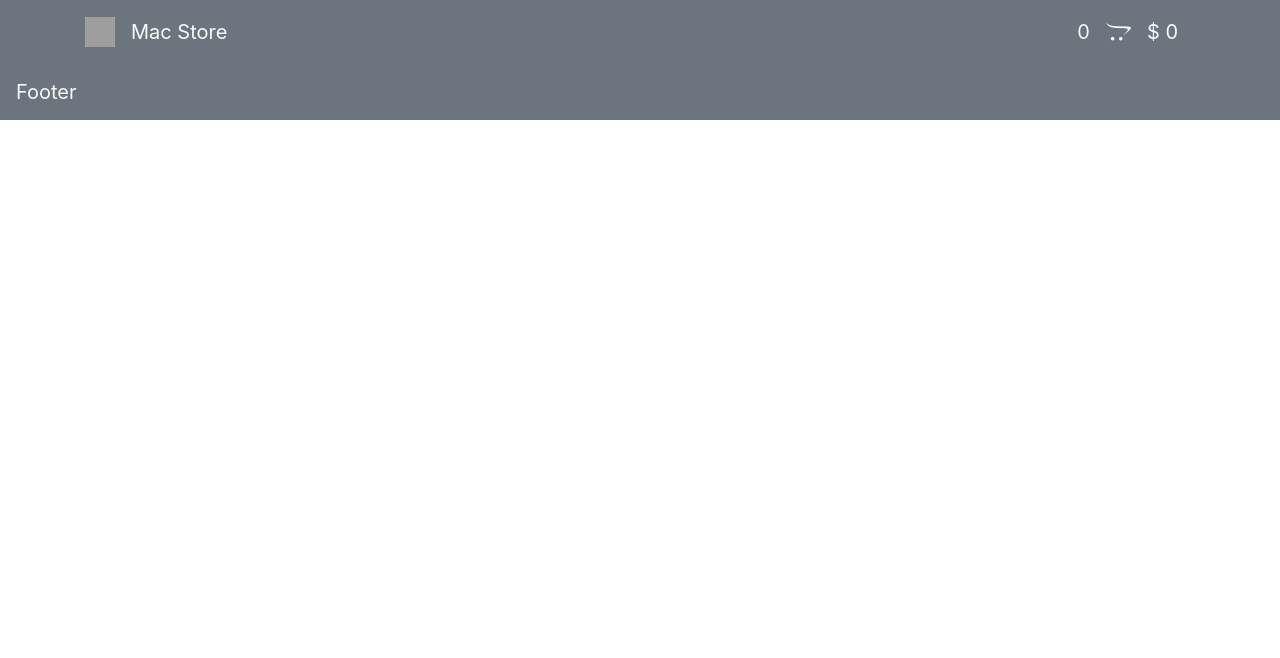
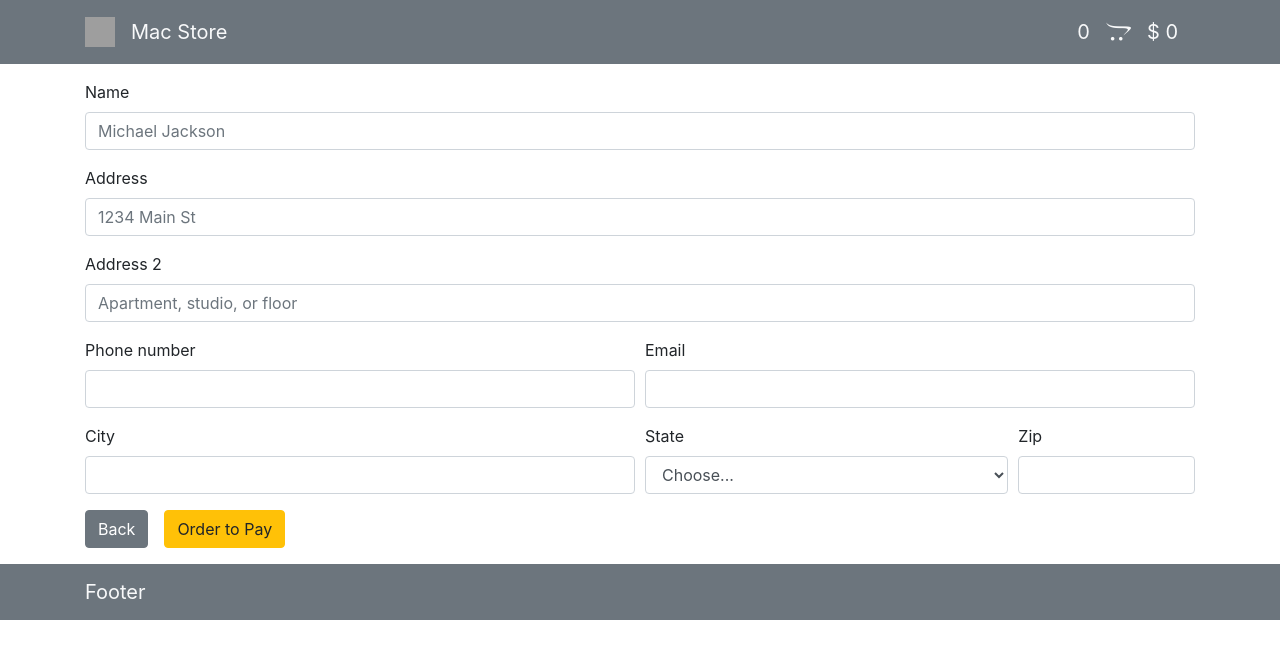
Before and after one commit to IvanSkotar/react-online-store, a React (Create React App) app: page /shiping-details in a window 1280 px wide. Shown: the top 658 px of the page. Built offline with nearby package versions, Linux system fonts and the light colour scheme; grey boxes are pictures that could not be loaded.

Commit message:
checkout

```diff
--- a/src/actions/shopActions.js
+++ b/src/actions/shopActions.js
@@ -17,3 +17,8 @@ export const removeItemFromCart = (id) => ({
   type: 'REMOVE_ITEM_FROM_CART',
   payload: id
 })
+
+export const saveShippingDetails = (info) => ({
+  type: 'SAVE_SHIPPING_DETAILS',
+  payload: info
+})
--- a/src/components/App.js
+++ b/src/components/App.js
@@ -5,6 +5,8 @@ import ItemsList from './ItemsList'
 import Cart from './Cart'
 import { BrowserRouter as Router, Switch, Route } from 'react-router-dom'
 import { connect } from 'react-redux'
+import ShipingDetails from './ShipingDetails'
+import Checkout from './Checkout'
 
 function App ({ list, itemsInCart, totalSumm }) {
   return (
@@ -25,6 +27,12 @@ function App ({ list, itemsInCart, totalSumm }) {
                 list={list}
               />
             </Route>
+            <Route path="/shiping-details">
+              <ShipingDetails/>
+            </Route>
+            <Route path="/checkout">
+              <Checkout totalSumm={totalSumm}/>
+            </Route>
           </Switch>
         </div>
         <Footer/>
--- a/src/components/Cart.js
+++ b/src/components/Cart.js
@@ -1,11 +1,14 @@
 import React from 'react'
 import CartItem from './CartItem'
+import { Link } from 'react-router-dom'
 
 function Cart ({ list, totalSumm }) {
   return (
     <div className='mt-3 mb-3'>
-      {list.map(el => <CartItem product={el}/>)}
-      <div className=''>Total: $ {totalSumm}</div>
+      {list.map(el => <CartItem key={el.id} product={el}/>)}
+      <Link to='/shiping-details'>
+        <button className='btn btn-warning ml-5'>Checkout Total: $ {totalSumm}</button>
+      </Link>
     </div>
   )
 }
--- /dev/null
+++ b/src/components/Checkout.js
@@ -0,0 +1,26 @@
+import React from 'react'
+import PaymentDetails from './PaymentDetails'
+import OrderDetails from './OrderDetails'
+import { Link } from 'react-router-dom'
+
+function Checkout ({totalSumm}) {
+  return (
+    <div className='mt-3 mb-3'>
+      <div className="row">
+        <div className='col d-inline-block mr-3'>
+          <PaymentDetails/>
+          <Link to='/shiping-details'>
+            <button className='btn btn-secondary mr-3'>Back</button>
+          </Link>
+          <button className='btn btn-warning'>Confirm and Pay</button>
+        </div>
+        <div className='col d-inline-block'>
+          ORDER DETAILS
+          <OrderDetails totalSumm={totalSumm}/>
+        </div>
+      </div>
+    </div>
+  )
+}
+
+export default Checkout
--- a/src/components/Footer.js
+++ b/src/components/Footer.js
@@ -1,11 +1,14 @@
-import React from 'react';
+import React from 'react'
 
-function Footer() {
+function Footer () {
   return (
+
     <nav className="navbar navbar-light bg-secondary">
-      <a className="navbar-brand text-light" href="#">Footer</a>
+      <div className="container">
+        <a className="navbar-brand text-light" href="#">Footer</a>
+      </div>
     </nav>
-  );
+  )
 }
 
-export default Footer;
+export default Footer
--- /dev/null
+++ b/src/components/OrderDetails.js
@@ -0,0 +1,34 @@
+import React from 'react'
+import { connect } from 'react-redux'
+import OrderItem from './OrderItem'
+
+function OrderDetails ({ list, totalSumm }) {
+
+  const shipping = list.length * 10;
+
+  return (
+    <div className='mt-3 mb-3'>
+      {list.map(el => <OrderItem key={el.id} product={el}/>)}
+      <div>
+        <div className='row'>
+          <div className='col'>Subtotal:</div>
+          <div className='col'>$ {totalSumm}</div>
+        </div>
+        <div className='row'>
+          <div className='col'>Shipping:</div>
+          <div className='col'>$ {shipping}</div>
+        </div>
+        <div className='row'>
+          <div className='col'>Total:</div>
+          <div className='col'>$ {totalSumm + shipping}</div>
+        </div>
+      </div>
+    </div>
+  )
+}
+
+const mapStateToProps = state => ({
+  list: state.shop.cart,
+})
+
+export default connect(mapStateToProps)(OrderDetails)
--- /dev/null
+++ b/src/components/OrderItem.js
@@ -0,0 +1,26 @@
+import React from 'react'
+
+function OrderItem ({ product }) {
+
+  return (
+    <div className="card mb-3">
+      <div className="row no-gutters">
+        <div className="col-md-3">
+          <img src={product.image} className="card-img p-2" alt={product.title}/>
+        </div>
+        <div className="col-md-5">
+          <div className="card-body">
+            <label className="card-title">{product.title}</label>
+          </div>
+        </div>
+        <div className="col-md-3 p-2 text-right">
+          <div>Price: $ {product.price}</div>
+          <div>Count: {product.count}</div>
+          <div>Total: $ {product.sum}</div>
+        </div>
+      </div>
+    </div>
+  )
+}
+
+export default OrderItem
--- /dev/null
+++ b/src/components/PaymentDetails.js
@@ -0,0 +1,45 @@
+import React from 'react'
+import { connect } from 'react-redux'
+
+function PaymentDetails ({ name, address, email, phone }) {
+  return (
+    <div className='mb-3'>
+      SHIPPING DETAILS
+      <div className='mb-3 mt-2'>
+        <div>{name}</div>
+        <div>{address}</div>
+        <div>{email}</div>
+        <div>{phone}</div>
+      </div>
+      PAYMENT DETAILS
+      <div className="form-group mt-2">
+        <label>Name on card</label>
+        <input className="form-control" placeholder="John Doe"/>
+      </div>
+      <div className="form-group">
+        <label>Card number</label>
+        <input type="text" className="form-control" placeholder="1111 2222 3333 4444"/>
+      </div>
+      <div className="form-group d-inline-block mr-3">
+        <label>Valid through</label>
+        <input className="form-control" placeholder="01/25"/>
+      </div>
+      <div className="form-group d-inline-block">
+        <label>CVC code</label>
+        <input type="text" className="form-control" placeholder="777"/>
+      </div>
+    </div>
+  )
+}
+
+const mapStateToProps = state => ({
+  name: state.shop.shippingDetails.name,
+  address: (() => {
+    if(state.shop.shippingDetails.address2) return state.shop.shippingDetails.address + '' + state.shop.shippingDetails.address2
+    return state.shop.shippingDetails.address
+  })(),
+  email: state.shop.shippingDetails.email,
+  phone: state.shop.shippingDetails.phone,
+})
+
+export default connect(mapStateToProps)(PaymentDetails)
--- /dev/null
+++ b/src/components/ShipingDetails.js
@@ -0,0 +1,133 @@
+import React, { useState } from 'react'
+import { Link } from 'react-router-dom'
+import { connect } from 'react-redux'
+import { saveShippingDetails } from '../actions/shopActions'
+
+function ShipingDetails ({ saveInfo }) {
+
+  const [shippingInfo, setShippingInfo] = useState({})
+  const states = ['Alaska', 'California', 'Texas', 'Washington']
+
+  const inputNameHandler = (e) => {
+    setShippingInfo({...shippingInfo, name: e.target.value});
+  }
+
+  const inputAddressHandler = (e) => {
+    setShippingInfo({...shippingInfo, address: e.target.value});
+  }
+
+  const inputAddress2Handler = (e) => {
+    setShippingInfo({...shippingInfo, address2: e.target.value});
+  }
+
+  const inputPhoneHandler = (e) => {
+    setShippingInfo({...shippingInfo, phone: e.target.value});
+  }
+
+  const inputEmailHandler = (e) => {
+    setShippingInfo({...shippingInfo, email: e.target.value});
+  }
+
+  const inputCityHandler = (e) => {
+    setShippingInfo({...shippingInfo, city: e.target.value});
+  }
+
+  const inputStateHandler = (e) => {
+    setShippingInfo({...shippingInfo, state: e.target.value});
+  }
+
+  const inputZipHandler = (e) => {
+    setShippingInfo({...shippingInfo, zip: e.target.value});
+  }
+
+  console.log(shippingInfo)
+
+  return (
+    <form className='mt-3 mb-3'>
+      <div className="form-group">
+        <label>Name</label>
+        <input
+          type="text"
+          className="form-control"
+          placeholder="Michael Jackson"
+          onChange={inputNameHandler}
+          value={shippingInfo.name}/>
+      </div>
+      <div className="form-group">
+        <label>Address</label>
+        <input
+          type="text"
+          className="form-control"
+          placeholder="1234 Main St"
+          onChange={inputAddressHandler}
+          value={shippingInfo.address}/>
+      </div>
+      <div className="form-group">
+        <label>Address 2</label>
+        <input
+          type="text"
+          className="form-control"
+          placeholder="Apartment, studio, or floor"
+          onChange={inputAddress2Handler}
+          value={shippingInfo.address2}/>
+      </div>
+      <div className="form-row">
+        <div className="form-group col-md-6">
+          <label>Phone number</label>
+          <input
+            type="text"
+            className="form-control"
+            onChange={inputPhoneHandler}
+            value={shippingInfo.phone}/>
+        </div>
+        <div className="form-group col-md-6">
+          <label>Email</label>
+          <input
+            type="text"
+            className="form-control"
+            onChange={inputEmailHandler}
+            value={shippingInfo.email}/>
+        </div>
+      </div>
+      <div className="form-row">
+        <div className="form-group col-md-6">
+          <label>City</label>
+          <input
+            type="text"
+            className="form-control"
+            onChange={inputCityHandler}
+            value={shippingInfo.city}/>
+        </div>
+        <div className="form-group col-md-4">
+          <label>State</label>
+          <select className="form-control"
+                  onChange={inputStateHandler}
+                  value={shippingInfo.state}>
+            <option defaultValue>Choose...</option>
+            {states.map(el => <option key={el}>{el}</option>)}
+          </select>
+        </div>
+        <div className="form-group col-md-2">
+          <label>Zip</label>
+          <input
+            type="text"
+            className="form-control"
+            onChange={inputZipHandler}
+            value={shippingInfo.zip}/>
+        </div>
+      </div>
+      <Link to='/cart'>
+        <button className='btn btn-secondary mr-3'>Back</button>
+      </Link>
+      <Link to='/checkout'>
+        <button type="submit" className="btn btn-warning" onClick={() => saveInfo(shippingInfo)}>Order to Pay</button>
+      </Link>
+    </form>
+  )
+}
+
+const mapDispatchToProps = dispatch => ({
+  saveInfo: (info) => dispatch(saveShippingDetails(info))
+})
+
+export default connect(null, mapDispatchToProps)(ShipingDetails)
--- a/src/reducers/shopReducers.js
+++ b/src/reducers/shopReducer.js
@@ -3,6 +3,10 @@ import { products } from '../assets/products'
 const initialState = {
   products: products,
   cart: [],
+  shippingDetails: {
+    address: '',
+    address2: ''
+  }
 }
 
 const shop = (state = initialState, action) => {
@@ -49,6 +53,12 @@ const shop = (state = initialState, action) => {
         cart: state.cart.filter(el => el.id !== action.payload)
       }
 
+    case 'SAVE_SHIPPING_DETAILS':
+      return {
+        ...state,
+        shippingDetails: {...action.payload}
+      }
+
     default:
       return state
   }
--- a/src/redux/reducer.js
+++ b/src/redux/reducer.js
@@ -1,5 +1,5 @@
 import { combineReducers } from "redux";
-import shop from '../reducers/shopReducers'
+import shop from '../reducers/shopReducer'
 
 export const reducer = combineReducers({ shop });
 
```
